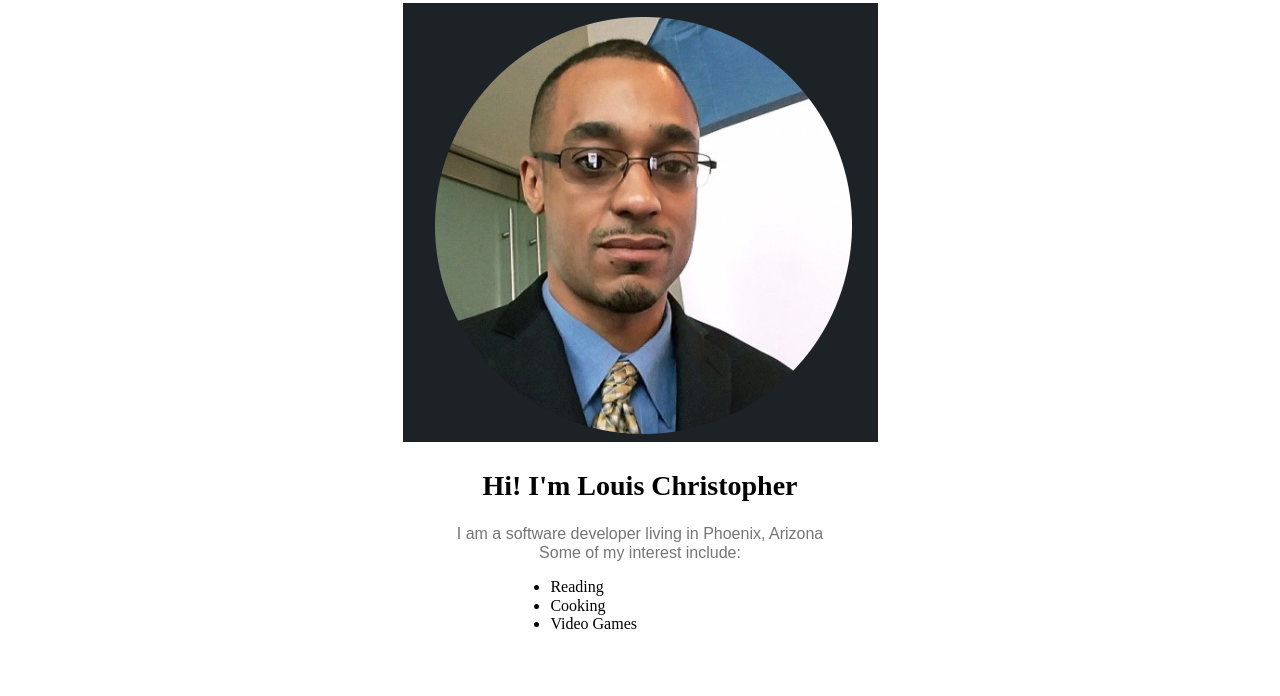
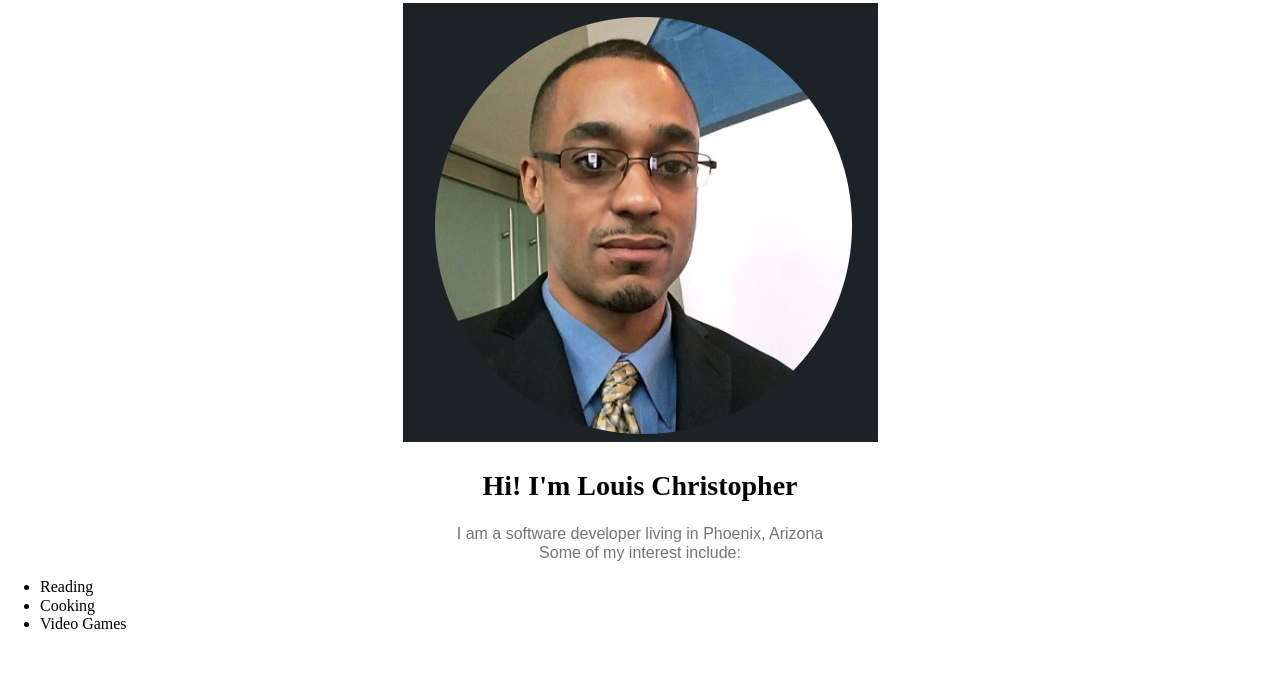
Before and after one commit to louis-christopher/first-portfolio-web-page, a plain HTML site: page index.html in a window 1280 px wide. Shown: the part 256-952 px from the top of the page. Drawn offline with nearby package versions, Linux system fonts and the light colour scheme.

Commit message:
next next

```diff
--- a/style.css
+++ b/style.css
@@ -26,8 +26,8 @@ h1 {
     text-align: center;
   }
 
-  ul, il {
-    padding-left: 43%;
+  ul, ol {
+    padding-right: 33%;
   }
 
 .bg-full-image {
```
